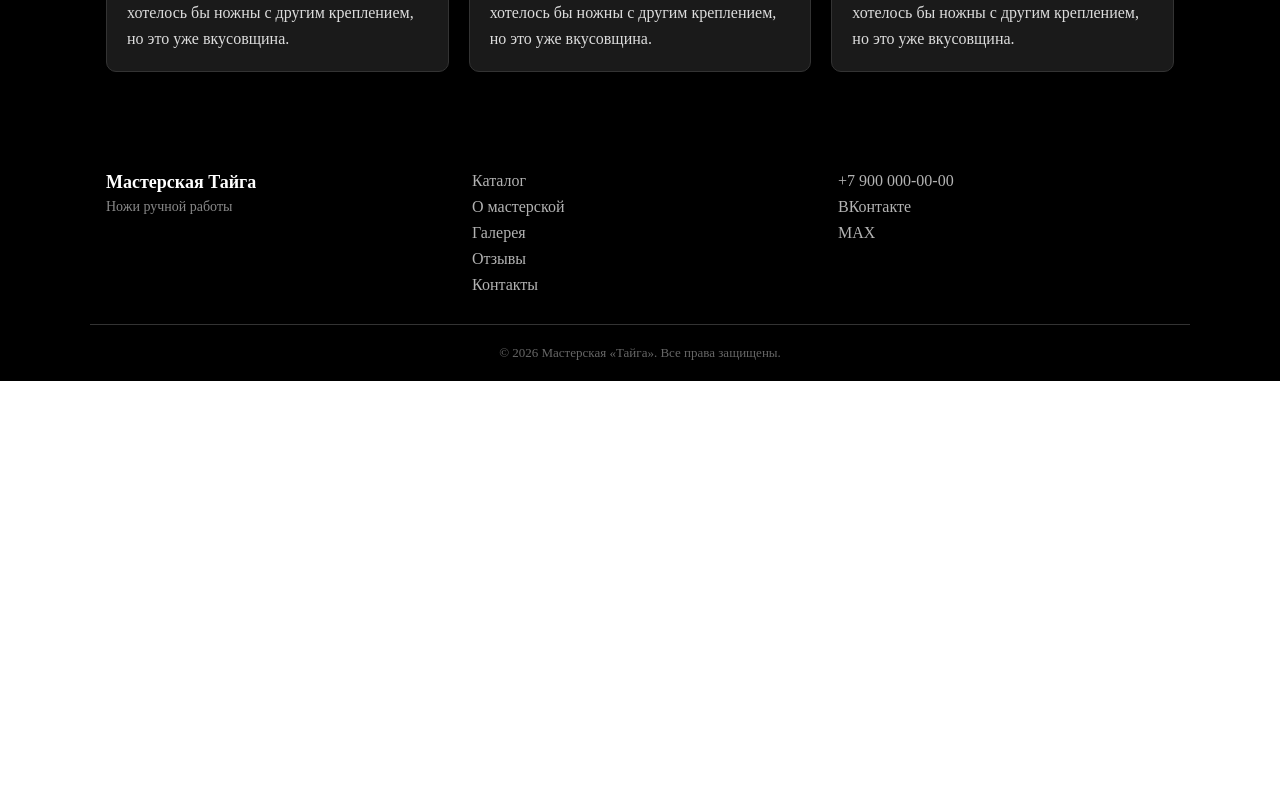
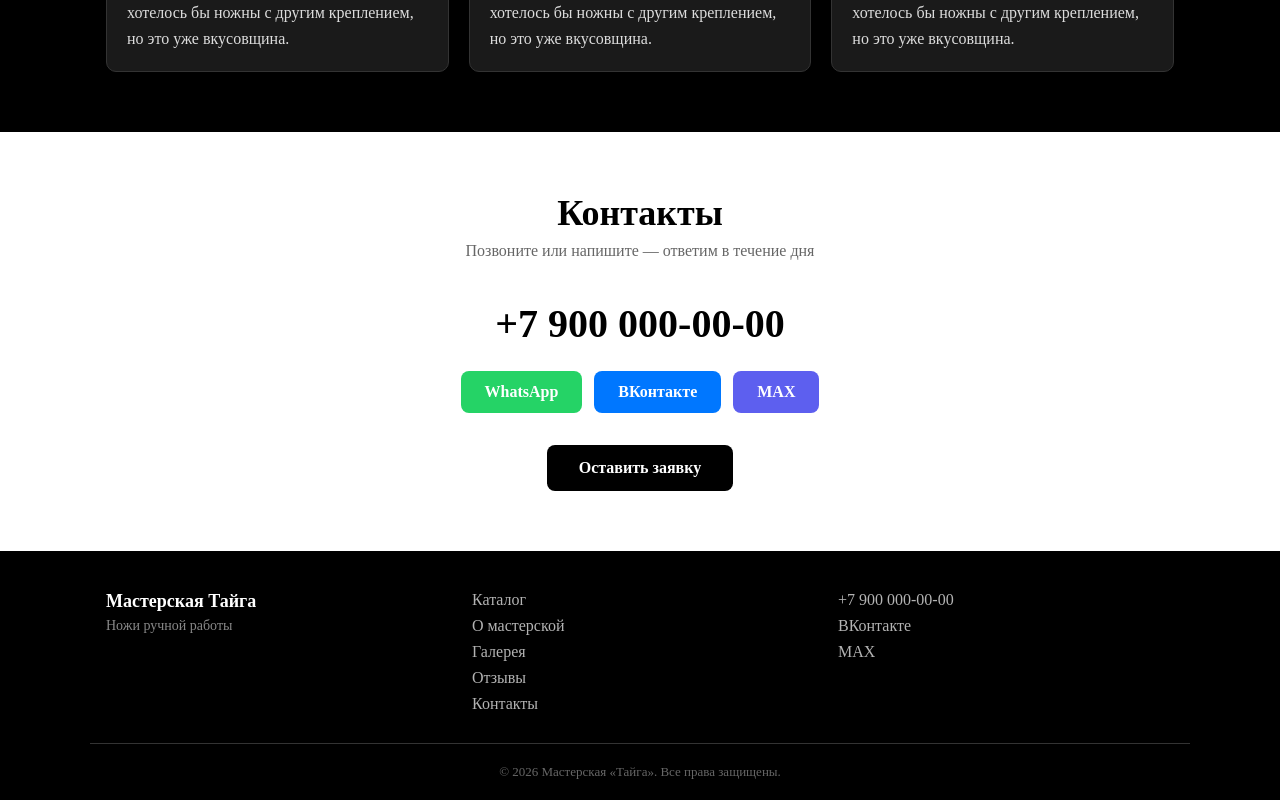
Before and after one commit to laiker2210-cmd/masterKnife, a React (Create React App) app: page / in a window 1280 px wide. Shown: the part 4955-5755 px from the top of the page. Before the commit the page ends 5336 px from the top, so only its background shows below. Built offline with nearby package versions, Linux system fonts and the light colour scheme; no server answers; the database is empty.

Commit message:
finalpravokcontacts

```diff
--- a/src/components/fortune/Fortune.js
+++ b/src/components/fortune/Fortune.js
@@ -260,7 +260,7 @@ function Fortune(props) {
     const handleClaimSubmit = async (e) => {
         e.preventDefault();
         const name = claimName.trim().replace(/\s+/g, ' ');
-        if (!/^[а-яёa-z'’.\-]{3,60}$/i.test(name)) return toast('Введите ФИО полностью', 'warn');
+        if (!/^[а-яёa-z'’.-]{3,60}$/i.test(name)) return toast('Введите ФИО полностью', 'warn');
         try {
             const fresh = await load();
             if (fresh.entries[modalCtx.n]) {
--- a/src/components/layout/MainLayout.js
+++ b/src/components/layout/MainLayout.js
@@ -56,6 +56,7 @@ function MainLayout() {
                 <Gallery images={content.gallery} />
                 <Gallery images={content.gallery} />
                 <Reviews reviews={content.reviews} />
+                <Contacts onContact={openContact} />
             </main>
             <Footer />
 
```
